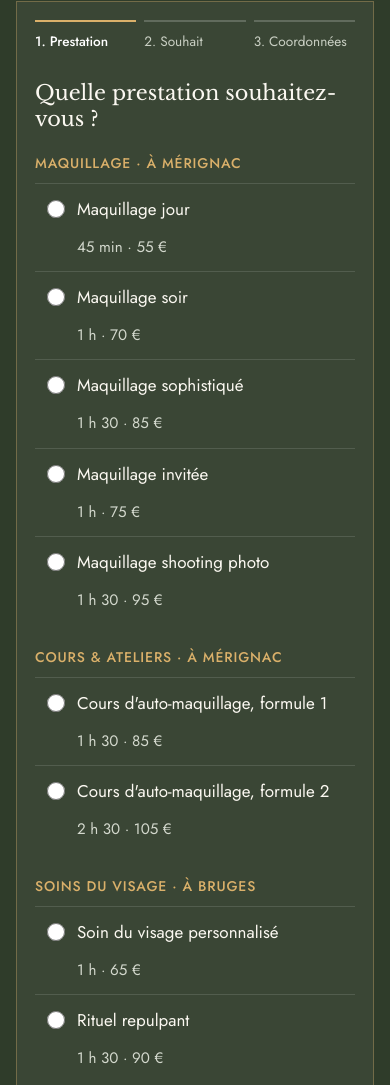
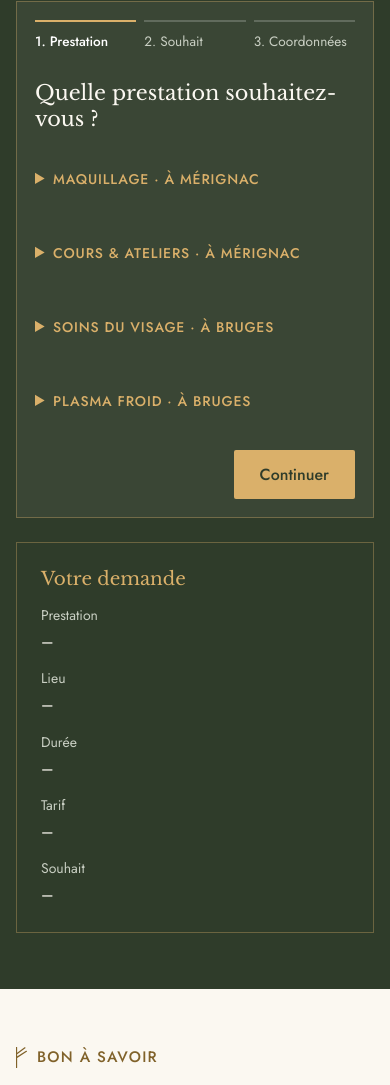
Before and after one commit to laurabjn/freyage-site, a plain HTML site: page index.html in a window 390 px wide. Shown: the part 6623-7708 px from the top of the page. Drawn offline with Linux system fonts and the light colour scheme.

Commit message:
Make every booking category collapsible
The service list stays short on phones: all categories start closed, and
the one holding the chosen service reopens when the client goes back.

Co-Authored-By: Claude Opus 5.5 <noreply@anthropic.com>

```diff
--- a/css/style.css
+++ b/css/style.css
@@ -202,8 +202,9 @@ legend:focus, h3:focus { outline: none; }
 legend { padding: 0; margin-bottom: 20px; font: 400 1.3rem var(--serif); }
 .service-group { margin-bottom: 22px; }
 .service-group h4 { margin: 0 0 8px; font-weight: 500; color: var(--gold); letter-spacing: .06em; text-transform: uppercase; font-size: .875rem; }
-.service-plie summary { cursor: pointer; }
-.service-plie summary h4 { display: inline; }
+.service-plie summary { cursor: pointer; padding: 12px 0; min-height: 44px; }
+.service-plie summary::marker { color: var(--gold); }
+.service-plie summary h4 { display: inline; margin: 0; }
 .service-option { display: grid; grid-template-columns: auto 1fr auto; gap: 12px; align-items: center; padding: 11px 12px; border-top: 1px solid rgba(255, 255, 255, .12); cursor: pointer; }
 .service-option:hover { background: rgba(255, 255, 255, .06); }
 .service-option:has(input:checked) { background: rgba(218, 176, 106, .16); }
--- a/js/config.js
+++ b/js/config.js
@@ -64,7 +64,6 @@ window.FREYAGE = {
    * note : texte affiché à la place de la liste quand une catégorie n'a pas encore de prestations.
    * lieu : adresse de la catégorie, voir « lieux » plus haut.
    * id : ancre de la catégorie sur la page Prestations. mention : précision affichée sous sa description.
-   * plie : dans le formulaire, la catégorie est repliée car elle est longue.
    */
   prestations: [
     {
@@ -119,7 +118,6 @@ window.FREYAGE = {
       lieu: "bruges",
       description: "Des séances par zone, après un diagnostic personnalisé.",
       mention: "Contre-indications : grossesse, allaitement, troubles mentaux en stade aigu, cancers. Une évaluation personnalisée est faite avant chaque séance.",
-      plie: true,
       items: [
         { nom: "Plasma froid : Visage entier", duree: 60, prix: "200 €" },
         { nom: "Plasma froid : Contour des yeux", duree: 60, prix: "400 €" },
--- a/js/main.js
+++ b/js/main.js
@@ -61,9 +61,7 @@
       return '<label class="service-option"><input type="radio" name="prestation" value="' + i + '"><span class="service-name">' + esc(it.nom.replace(cat.categorie + " : ", "")) + '</span><span class="service-meta">' + fmtDuree(it.duree) + " · " + esc(it.prix) + "</span></label>";
     }).join("");
     var titre = "<h4>" + esc(cat.categorie) + " · à " + esc(C.lieux[cat.lieu].ville) + "</h4>";
-    return cat.plie
-      ? '<details class="service-group service-plie"><summary>' + titre + "</summary>" + options + "</details>"
-      : '<div class="service-group">' + titre + options + "</div>";
+    return '<details class="service-group service-plie"><summary>' + titre + "</summary>" + options + "</details>";
   }).join("");
 
 
```
